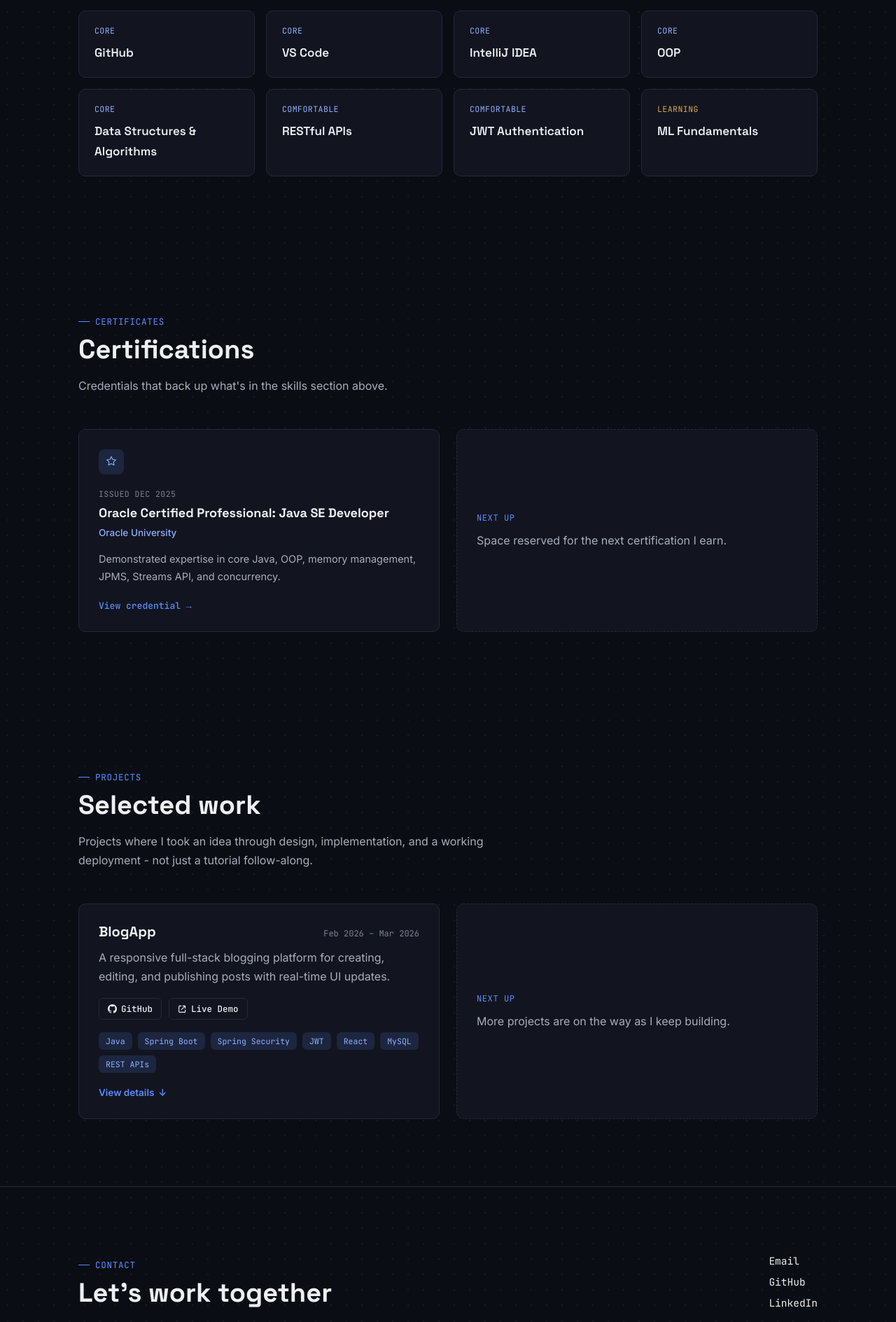
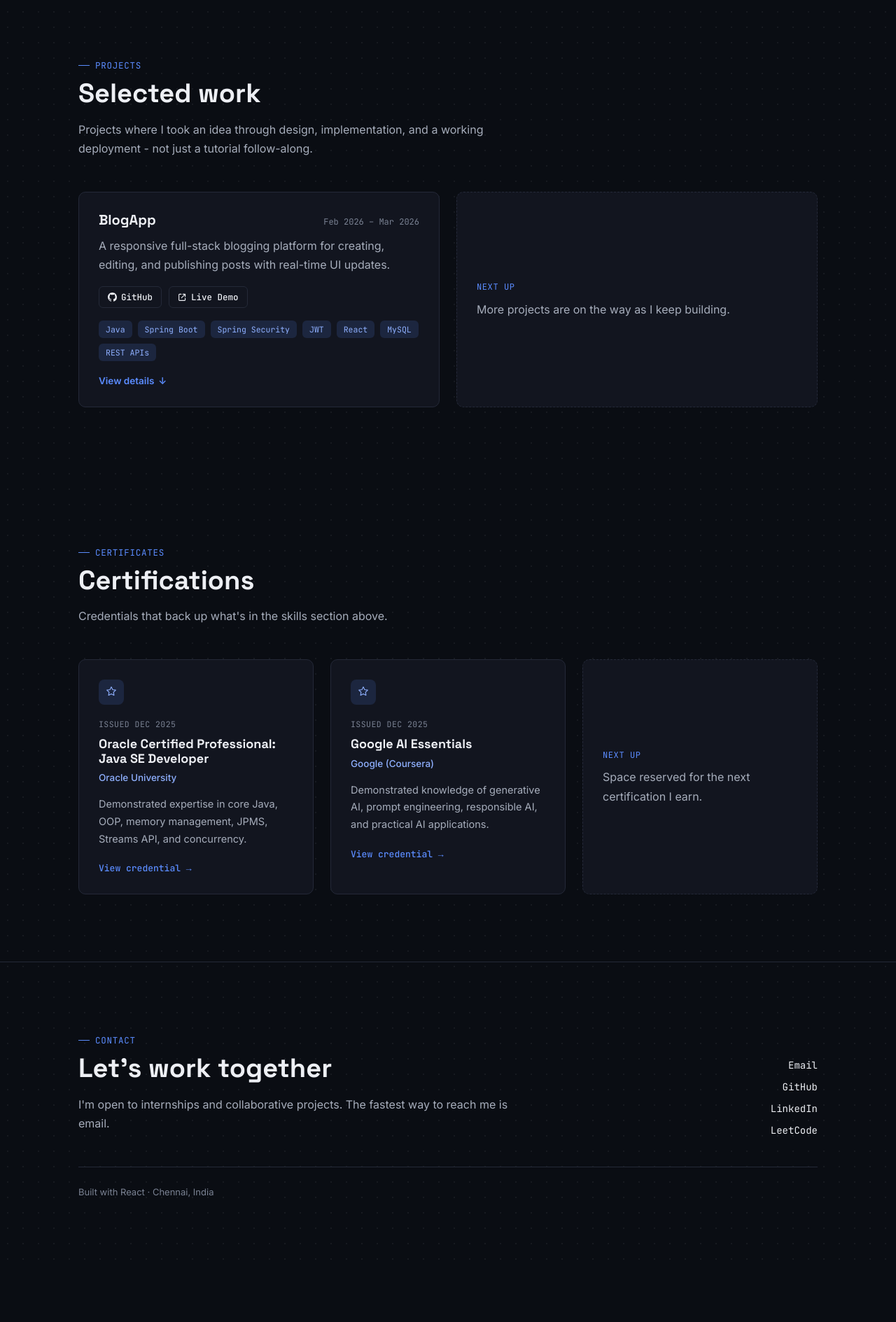
Before and after one commit to Rohit-GP/portfolio, a React (Vite) app: page / in a window 1280 px wide. Shown: the part 2062-3951 px from the top of the page at 70% size. After the commit the page ends 3872 px from the top, so only its background shows below. Built offline with nearby package versions, Linux system fonts and the light colour scheme.

Commit message:
skills and certificates modification

```diff
--- a/src/App.jsx
+++ b/src/App.jsx
@@ -14,8 +14,8 @@ function App() {
         <Hero />
         <About />
         <Skills />
+        <Projects />
         <Certificates />
-        <Projects />
       </main>
       <Contact />
     </>
--- a/src/components/Certificates.css
+++ b/src/components/Certificates.css
@@ -1,3 +1,7 @@
+
+
+
+
 .cert-grid {
   display: grid;
   grid-template-columns: repeat(auto-fit, minmax(300px, 1fr));
--- a/src/components/Certificates.jsx
+++ b/src/components/Certificates.jsx
@@ -7,7 +7,15 @@ const CERTIFICATES = [
     date: 'Issued Dec 2025',
     description:
       'Demonstrated expertise in core Java, OOP, memory management, JPMS, Streams API, and concurrency.',
-    link: 'https://drive.google.com/file/d/1o6C0ef35_BpRz1j1ZPQ3-Ye3u0z6t2RO/view?usp=drive_link',
+    link: 'https://catalog-education.oracle.com/pls/certview/sharebadge?id=DD1A5DC320120C113874BF7F7D12EEB98C861E798FD9DF87823704056000F766',
+  },
+  {
+    name: 'Google AI Essentials',
+    issuer: 'Google (Coursera)',
+    date: 'Issued Dec 2025',
+    description:
+      'Demonstrated knowledge of generative AI, prompt engineering, responsible AI, and practical AI applications.',
+    link: 'https://www.coursera.org/account/accomplishments/verify/5R71TZE52041',
   },
 ]
 
--- a/src/components/Contact.css
+++ b/src/components/Contact.css
@@ -5,25 +5,31 @@
 .contact__inner {
   display: flex;
   justify-content: space-between;
-  align-items: flex-start;
-  gap: 32px;
-  flex-wrap: wrap;
+  align-items: center;
+  gap: 64px;
   margin-bottom: 56px;
+}
+
+.contact__content {
+  flex: 1;
+  max-width: 720px;
 }
 
 .contact__links {
   display: flex;
   flex-direction: column;
-  gap: 10px;
-  align-items: flex-start;
+  align-items: flex-end;
+  gap: 12px;
+  min-width: 150px;
 }
 
 .contact__link {
   font-family: var(--font-mono);
-  font-size: 14.5px;
+  font-size: 14px;
   color: var(--ink);
+  text-decoration: none;
   border-bottom: 1px solid transparent;
-  transition: border-color 0.2s ease, color 0.2s ease;
+  transition: color 0.2s ease, border-color 0.2s ease;
 }
 
 .contact__link:hover {
@@ -32,14 +38,25 @@
 }
 
 .contact__footer {
+  border-top: 1px solid var(--line);
+  padding-top: 24px;
   font-size: 13px;
   color: var(--slate-light);
-  border-top: 1px solid var(--line);
-  padding-top: 24px;
 }
 
-@media (max-width: 600px) {
+@media (max-width: 768px) {
   .contact__inner {
     flex-direction: column;
+    align-items: flex-start;
+    gap: 32px;
+  }
+
+  .contact__content {
+    max-width: 100%;
+  }
+
+  .contact__links {
+    align-items: flex-start;
+    width: 100%;
   }
 }
--- a/src/components/Contact.jsx
+++ b/src/components/Contact.jsx
@@ -4,10 +4,12 @@ function Contact() {
   return (
     <section id="contact" className="contact">
       <div className="container contact__inner">
-        <div>
+        <div className="contact__content">
           <span className="eyebrow">Contact</span>
+
           <h2 className="section-heading">Let's work together</h2>
-          <p className="section-lede" style={{ marginBottom: 0 }}>
+
+          <p className="section-lede">
             I'm open to internships and collaborative projects. The fastest
             way to reach me is email.
           </p>
@@ -16,17 +18,38 @@ function Contact() {
         <div className="contact__links">
           <a
             href="https://mail.google.com/mail/?view=cm&fs=1&to=youremail@gmail.com&su=Portfolio%20Inquiry"
+            className="contact__link"
             target="_blank"
             rel="noopener noreferrer"
-            className="contact__link"
           >
             Email
           </a>
-          <a href="https://github.com/Rohit-GP" className="contact__link" target="_blank">
+
+          <a
+            href="https://github.com/Rohit-GP"
+            className="contact__link"
+            target="_blank"
+            rel="noopener noreferrer"
+          >
             GitHub
           </a>
-          <a href="https://linkedin.com/in/Rohit-GP" className="contact__link" target="_blank">
+
+          <a
+            href="https://linkedin.com/in/Rohit-GP"
+            className="contact__link"
+            target="_blank"
+            rel="noopener noreferrer"
+          >
             LinkedIn
+          </a>
+
+          <a
+            href="https://leetcode.com/u/Rohit_GP/"
+            className="contact__link"
+            target="_blank"
+            rel="noopener noreferrer"
+          >
+            LeetCode
           </a>
         </div>
       </div>
@@ -40,4 +63,4 @@ function Contact() {
   )
 }
 
-export default Contact
+export default Contact;
--- a/src/components/Projects.jsx
+++ b/src/components/Projects.jsx
@@ -7,7 +7,7 @@ const PROJECTS = [
     timeline: 'Feb 2026 – Mar 2026',
     stack: ['Java', 'Spring Boot', 'Spring Security', 'JWT', 'React', 'MySQL', 'REST APIs'],
     github: 'https://github.com/Rohit-GP/blog-app',
-    demo: '',
+    demo: 'https://blog-app-livid-alpha.vercel.app/',
     summary:
       'A responsive full-stack blogging platform for creating, editing, and publishing posts with real-time UI updates.',
     highlights: [
--- a/src/components/Skills.css
+++ b/src/components/Skills.css
@@ -37,7 +37,7 @@
   background: var(--surface);
   border: 1px solid var(--line);
   border-radius: var(--radius);
-  padding: 20px 22px;
+  padding: 15px 22px;
   animation: chip-fade 0.35s ease;
   transition: transform 0.18s ease, border-color 0.18s ease;
 }
@@ -59,6 +59,14 @@
 
 .skill-card__level--learning {
   color: #d8a657;
+}
+
+.skill-card__level--comfortable {
+  color: yellowgreen;
+}
+
+.skill-card__level--core {
+  color: var(--accent-dark);
 }
 
 .skill-card__name {
--- a/src/components/Skills.jsx
+++ b/src/components/Skills.jsx
@@ -22,24 +22,23 @@ const SKILLS = [
   { name: 'Git', category: 'Tools', level: 'Core' },
   { name: 'GitHub', category: 'Tools', level: 'Core' },
   { name: 'VS Code', category: 'Tools', level: 'Core' },
-  { name: 'IntelliJ IDEA', category: 'Tools', level: 'Core' },
 
   { name: 'OOP', category: 'Core', level: 'Core' },
   { name: 'Data Structures & Algorithms', category: 'Core', level: 'Core' },
-  { name: 'RESTful APIs', category: 'Core', level: 'Comfortable' },
+  { name: 'RESTful APIs', category: 'Core', level: 'Core' },
   { name: 'JWT Authentication', category: 'Core', level: 'Comfortable' },
   { name: 'ML Fundamentals', category: 'Core', level: 'Learning' },
 ]
 
-const FILTERS = ['All', 'Languages', 'Frameworks', 'Tools', 'Core']
+const FILTERS = ['Featured', 'Languages', 'Frameworks', 'Tools', 'Core']
 
 function Skills() {
   // useState + event handling: clicking a pill filters which skill cards show
-  const [activeFilter, setActiveFilter] = useState('All')
+  const [activeFilter, setActiveFilter] = useState('Featured')
 
   const visibleSkills =
-    activeFilter === 'All'
-      ? SKILLS
+    activeFilter === 'Featured'
+      ? SKILLS.filter((skill) => skill.level === 'Core')
       : SKILLS.filter((skill) => skill.category === activeFilter)
 
   return (
@@ -49,7 +48,7 @@ function Skills() {
         <h2 className="section-heading">What I build with</h2>
         <p className="section-lede">
           A snapshot of the languages, frameworks, and tools I reach for most
-          — organized by category, not by guesswork.
+          - organized by category, not by guesswork.
         </p>
 
         <div className="skills__tabs" role="tablist">
```
